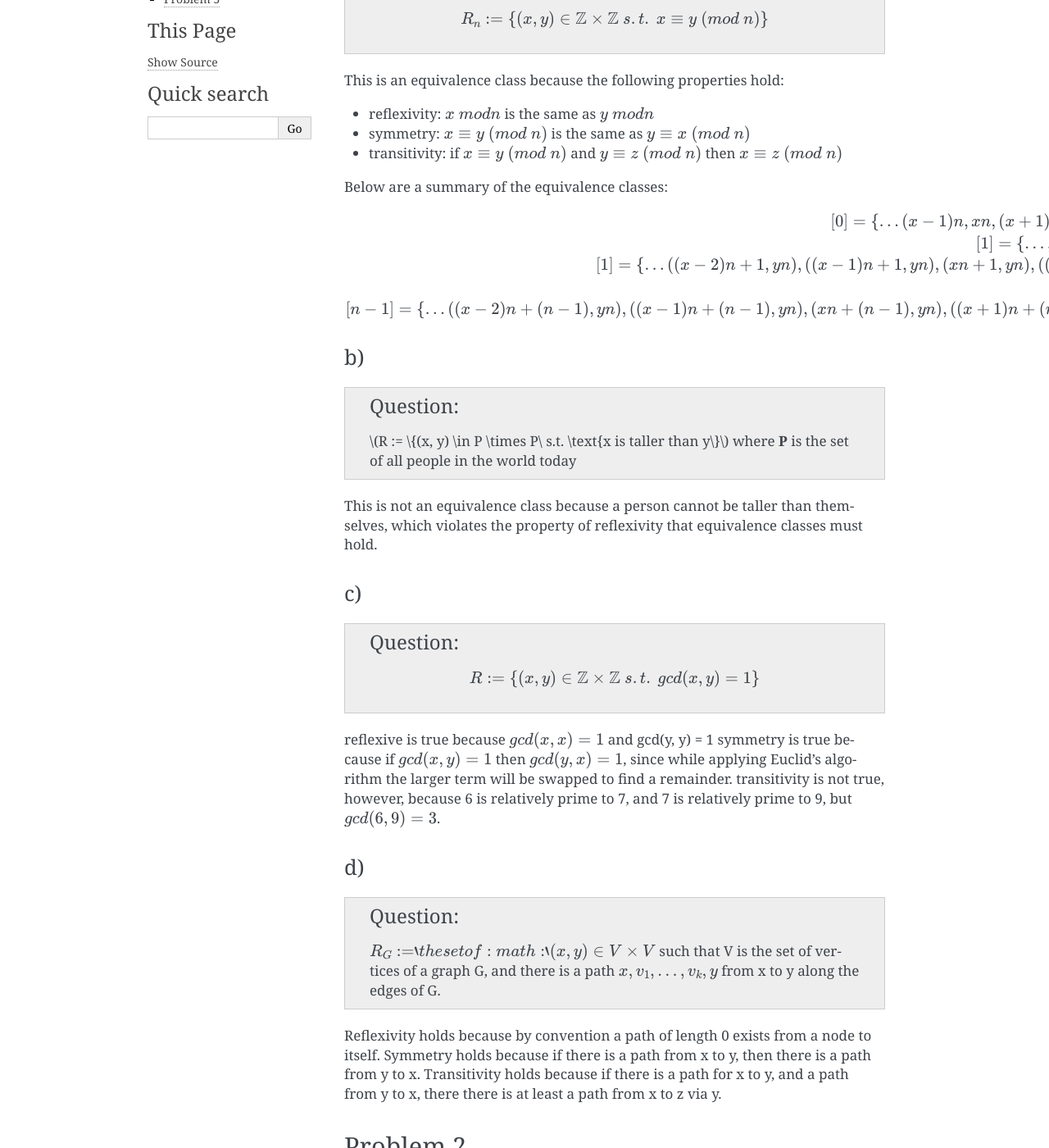
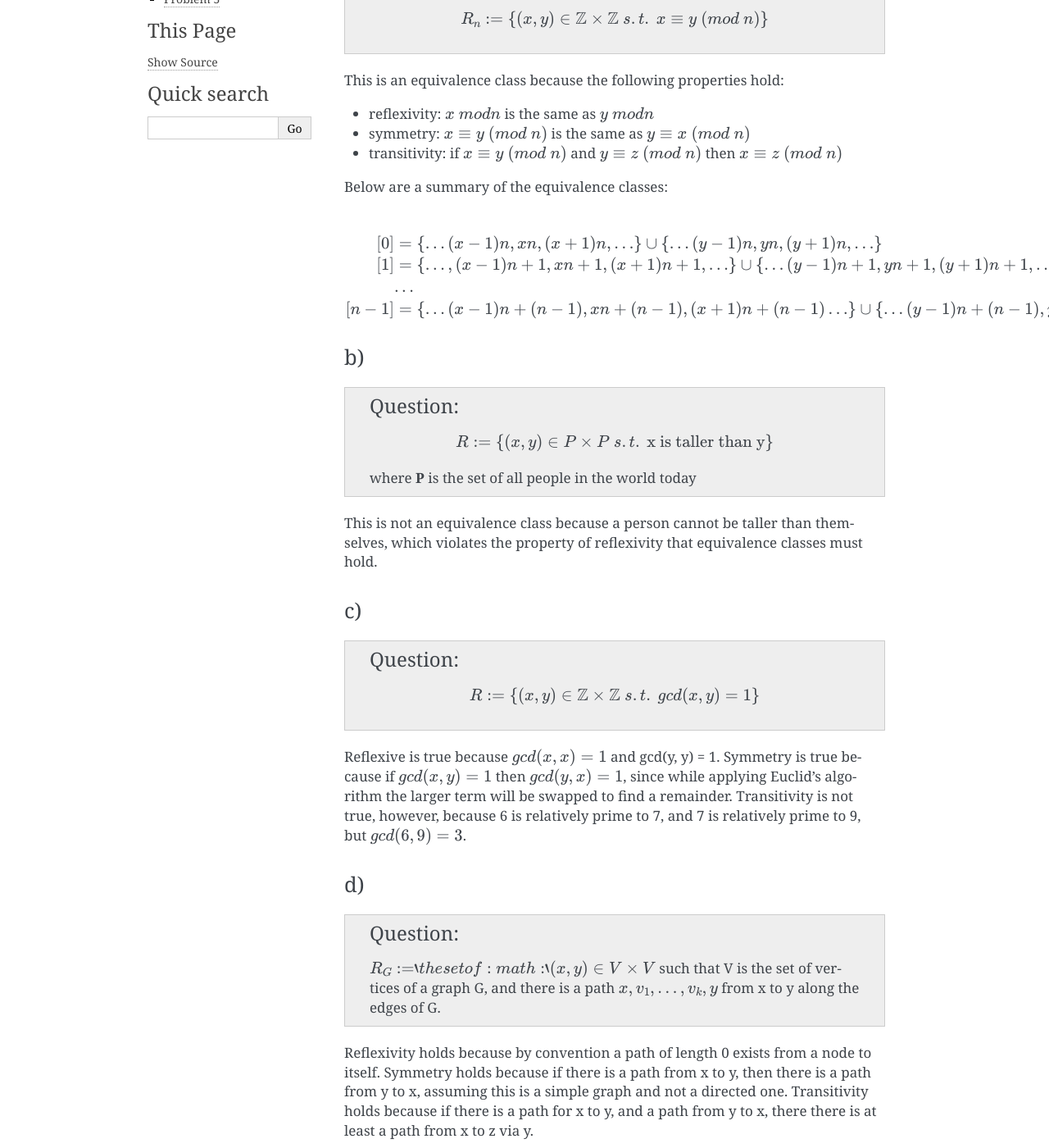
Before and after one commit to edi-spaghetti/mathematical-, a Sphinx documentation site: the page built from source/assignments/relations.rst, in a window 1280 px wide and 1400 px high, scrolled down 442 px. Shown: the whole window at 82% size. Built offline with Sphinx 7.4.7, drawn with Linux system fonts in a browser that asks for light colours; pages that are not in the unit, such as notebooks, are missing from menus; some of the changed text lies outside the part shown.

Commit message:
Fixed typos and errors in assignment 6

```diff
--- a/source/assignments/sums.rst
+++ b/source/assignments/relations.rst
@@ -28,22 +28,27 @@ Below are a summary of the equivalence classes:
 
 .. math::
 
-	\lbrack 0 \rbrack = \{ \dots (x-1)n, xn, (x+1)n, \dots \} \cup  \{ \dots (y-1)n, yn, (y+1)n, \dots \}
+	\begin{aligned}
 
-	\lbrack 1 \rbrack = \{ \dots , (x-1)n + 1, xn + 1, (x+1)n + 1, \dots \}
+	\lbrack 0 \rbrack &= \{ \dots (x-1)n, xn, (x+1)n, \dots \} \cup \{ \dots (y-1)n, yn, (y+1)n, \dots \}
 
-	\lbrack 1 \rbrack = \{ \dots ((x-2)n + 1, yn), ((x-1)n + 1, yn), (xn + 1, yn), ((x+1)n + 1, yn), ((x+2)n + 1, yn) \dots \}
+	\lbrack 1 \rbrack &= \{ \dots , (x-1)n + 1, xn + 1, (x+1)n + 1, \dots \} \cup \{ \dots (y-1)n + 1, yn + 1, (y+1)n + 1, \dots \}
 
-	...
+	&...
 
-	\lbrack n-1 \rbrack = \{ \dots ((x-2)n + (n - 1), yn), ((x-1)n + (n - 1), yn), (xn + (n - 1), yn), ((x+1)n + (n - 1), yn), ((x+2)n + (n - 1), yn) \dots \}
+	\lbrack n-1 \rbrack &= \{ \dots (x-1)n + (n - 1), xn + (n - 1), (x+1)n + (n - 1) \dots \} \cup \{ \dots (y-1)n + (n - 1), yn + (n - 1), (y+1)n + (n - 1), \dots \}
+
+	\end{aligned}
 
 b)
 ^^
 
 .. admonition:: Question
 
-	:math:`R := \{(x, y) \in P \times P\ s.t. \text{x is taller than y\}`
+	.. math::
+
+		R := \{ (x, y) \in P \times P\ s.t.\ \text{x is taller than y}\}
+
 	where **P** is the set of all people in the world today
 
 This is not an equivalence class because a person cannot be taller than themselves,
@@ -58,10 +63,10 @@ c)
 
 		R := \{ (x, y) \in \Bbb Z \times \Bbb Z\ s.t.\ gcd(x, y) = 1 \}
 
-reflexive is true because :math:`gcd(x, x) = 1` and gcd(y, y) = 1
-symmetry is true because if :math:`gcd(x, y) = 1` then :math:`gcd(y, x) = 1`,
+Reflexive is true because :math:`gcd(x, x) = 1` and gcd(y, y) = 1.
+Symmetry is true because if :math:`gcd(x, y) = 1` then :math:`gcd(y, x) = 1`,
 since while applying Euclid's algorithm the larger term will be swapped to find a remainder.
-transitivity is not true, however, because 6 is relatively prime to 7, and 7 is relatively prime to 9, but :math:`gcd(6, 9) = 3`.
+Transitivity is not true, however, because 6 is relatively prime to 7, and 7 is relatively prime to 9, but :math:`gcd(6, 9) = 3`.
 
 d)
 ^^
@@ -73,7 +78,8 @@ d)
 	and there is a path :math:`x, v_1, \dots , v_k, y` from x to y along the edges of G.
 
 Reflexivity holds because by convention a path of length 0 exists from a node to itself.
-Symmetry holds because if there is a path from x to y, then there is a path from y to x.
+Symmetry holds because if there is a path from x to y, then there is a path from y to x,
+assuming this is a simple graph and not a directed one.
 Transitivity holds because if there is a path for x to y, and a path from y to x, there there is at least a path from x to z via y.
 
 
@@ -142,13 +148,13 @@ Problem 3
 
 	In this problem we study partial orders (posets).
 	Recall that a weak partial order :math:`\preceq` on a set X is reflexive (:math:`x \preceq x`),
-	anti-symmetric (:math:`x \preceq y \land y \preceq x \Rightarrow x = y`),
-	and transitive (:math:`x \preceq y \land y \preceq z \Rightarrow x \preceq z`).
+	anti-symmetric :math:`(x \preceq y \land y \preceq x \Rightarrow x = y)`,
+	and transitive :math:`(x \preceq y \land y \preceq z \Rightarrow x \preceq z)`.
 	Note that it may be the case that neither :math:`x \preceq y` nor :math:`y \preceq x`.
 	A chain is a list of *distinct* elements :math:`x_1, \dots , x_i` in X for which :math:`x_1 \preceq x_2 \preceq \dots \preceq x_i`.
 
 	An antichain is a subset S of X such that for all distinct :math:`x, y \in S`,
-	neither x \preceq y` nor :math:`y \preceq x`.
+	neither :math:`x \preceq y` nor :math:`y \preceq x`.
 
 
 	The aim of this problem is to show that any sequence of :math:`(n − 1)(m − 1) + 1` integers
@@ -198,12 +204,12 @@ Consider the integers in the sequence, the first integer is able to start a chai
 If the second integer is larger than the first, then it is added to a new chain, such that we now have 2 anti-chains.
 This process continues until we reach the :math:`((n - 1)(m - 1) + 1)^{th}` integer, by which point one of two things can happen;
 
-1.  The :math:`((n - 1)(m - 1) + 1)^{th}` can be added to an existing chain.
+1.  The :math:`(n - 1)(m - 1) + 1^{th}` can be added to an existing chain.
 	In this case we have :math:`(n - 1)(m - 1) + 1` integers in :math:`(m - 1)` anti-chains.
 	Therefore at least one of those anti-chains has a length of at least :math:`(n - 1) + 1 = n`,
 	forming a non-decreasing sub-sequence of length n.
 
-2.  The :math:`((n - 1)(m - 1) + 1)^{th}` is less than the last item of every existing chain.
+2.  The :math:`(n - 1)(m - 1) + 1^{th}` is less than the last item of every existing chain.
 	Therefore the last item of every existing chain and the :math:`((n - 1)(m - 1) + 1)^{th}` form a decreasing sub-sequence
 	of length :math:`(m - 1) + 1 = m`.
 
@@ -279,7 +285,15 @@ Since the Benes network has more switches, it has a longer path, so the diameter
 The switch size is the same for both butterfly and Benes networks
 
 The number of switches required is the sum of the number of switches required for each network type,
-which is :math:`N(1 + log_2 N) + 2N log_2 N`
+which can then be simplied by simple algebra as follows,
+
+.. math::
+
+	N(1 + log_2 N) + 2N log_2 N
+
+	N + N log_2 N + 2N log_2 N
+
+	N + 2N log_2 N
 
 Congestion is defined as the largest number of paths that pass through a single switch.
 A Benes network has a congestion of 1, but a butterfly network has a greater congestion, so this is the value used.
@@ -301,8 +315,8 @@ Problem 5
 
 	- For the butterfly network, there is a unique path from each input to each output,
 	  so the congestion is the maximum number of messages passing through a vertex for any matching of inputs to outputs.
-    - If v is a vertex at level i of the butterfly network,
-      there is a path from exactly :math:`2^i` input vertices to v and a path from v to exactly :math:`2^{n−i}` output vertices.
+	- If v is a vertex at level i of the butterfly network,
+	  there is a path from exactly :math:`2^i` input vertices to v and a path from v to exactly :math:`2^{n−i}` output vertices.
 	- At which level of the butterfly network must the congestion be worst?
 	  What is the congestion at the node whose binary representation is all 0s at that level of the network?
 
```
Also changed, not shown: other parts of source/assignments/relations.rst (+3 -3 lines).
